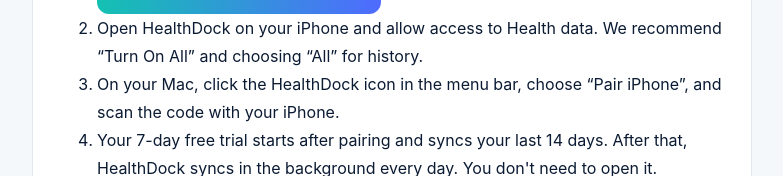
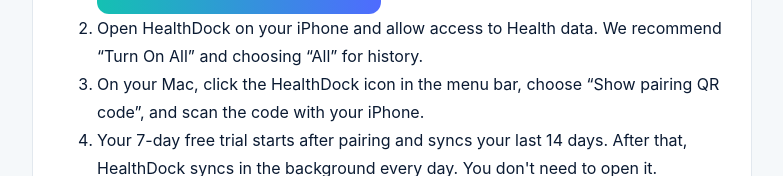
Before and after one commit to zhangxingyi-sudo/healthdock, a plain HTML site: page en/index.html in a window 1280 px wide. Shown: the part 311-487 px from the top of the page, without its empty margins (248-1031 px from the left). Drawn offline with Linux system fonts and the light colour scheme.

Commit message:
Use the actual Mac menu label: Show pairing QR code

```diff
--- a/en/index.html
+++ b/en/index.html
@@ -9,7 +9,7 @@
 <ol>
 <li>Install the free HealthDock for Mac.<br><a class="btn" href="https://apps.apple.com/app/id6835271429">Download on the Mac App Store</a></li>
 <li>Open HealthDock on your iPhone and allow access to Health data. We recommend “Turn On All” and choosing “All” for history.</li>
-<li>On your Mac, click the HealthDock icon in the menu bar, choose “Pair iPhone”, and scan the code with your iPhone.</li>
+<li>On your Mac, click the HealthDock icon in the menu bar, choose “Show pairing QR code”, and scan the code with your iPhone.</li>
 <li>Your 7-day free trial starts after pairing and syncs your last 14 days. After that, HealthDock syncs in the background every day. You don't need to open it.</li>
 </ol>
 <p class="muted">Requires an iPhone with iOS 17 or later and a Mac with macOS 14 or later, with Bluetooth on. To move years of history, keep both on the same Wi‑Fi.</p>
```
Also changed, not shown: index.html (+1 -1 lines).
